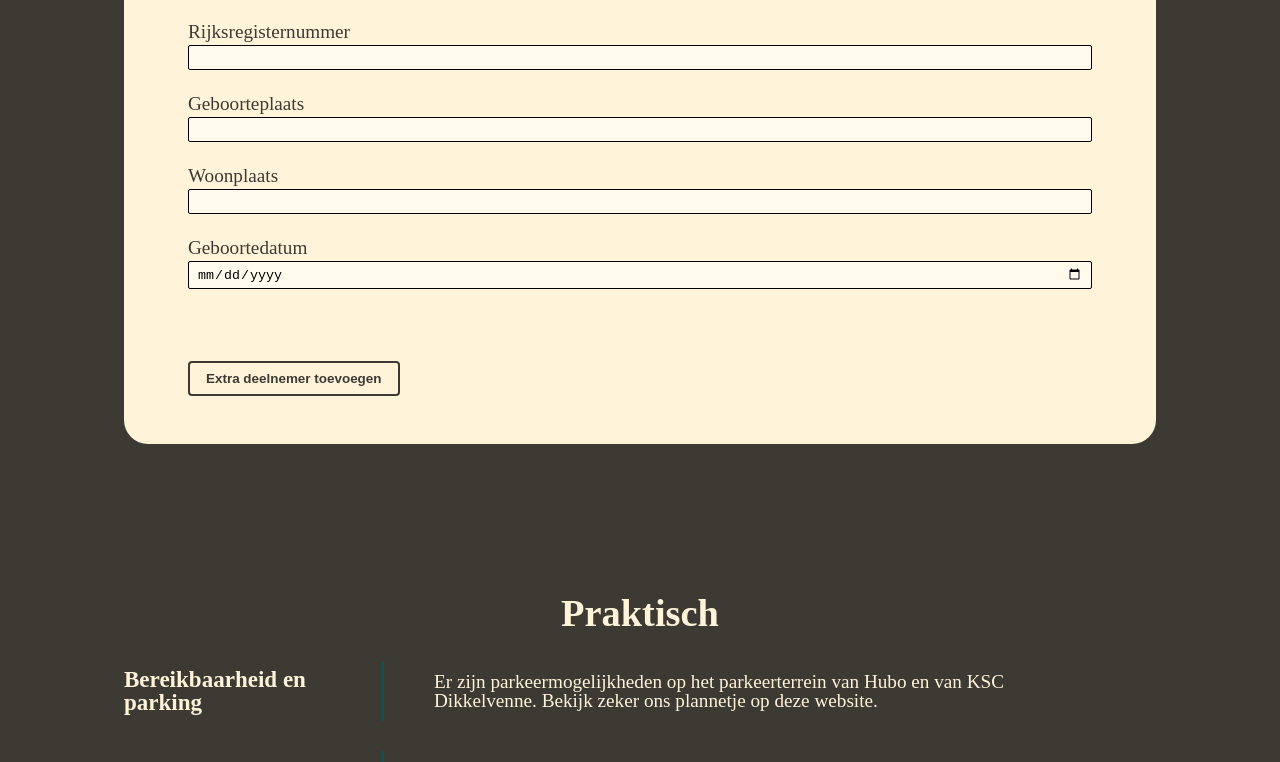
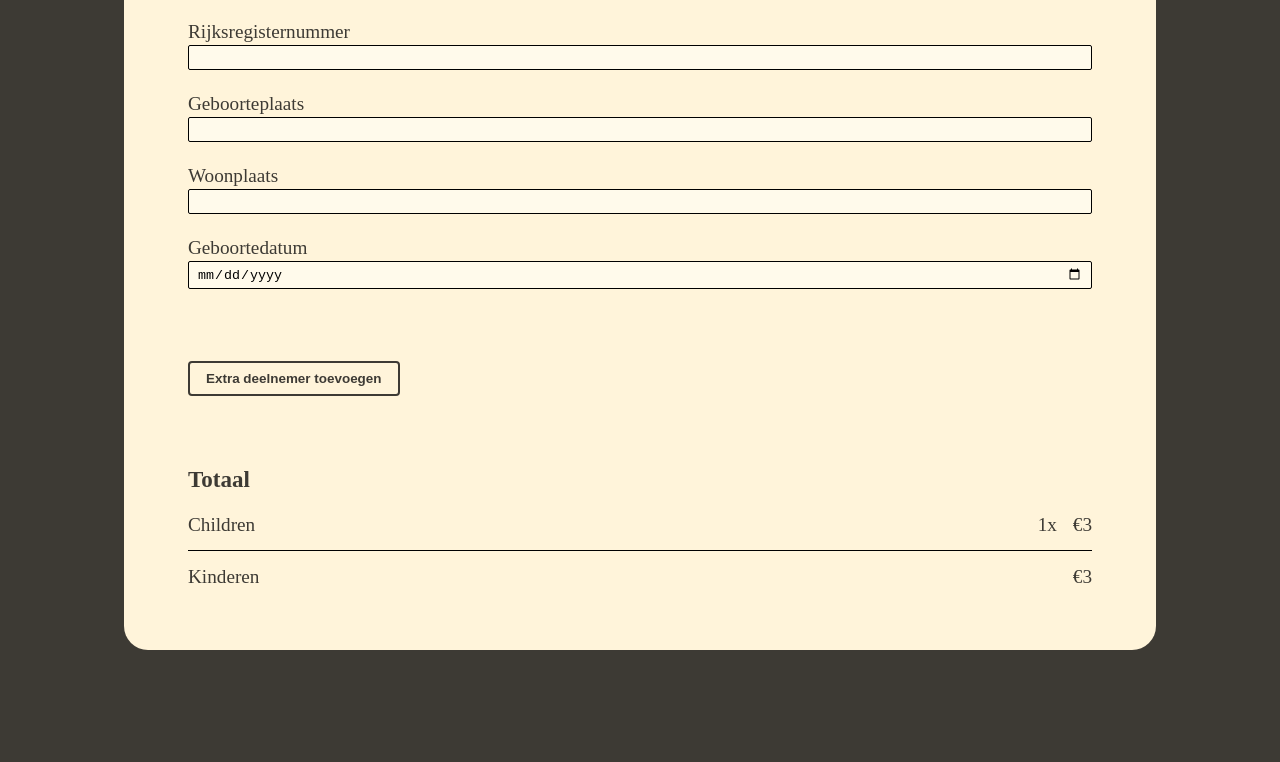
Before and after one commit to TijsM/el-toro-next, a Next.js app: page / in a window 1280 px wide. Shown: the part 3303-4065 px from the top of the page. Built offline with nearby package versions, Linux system fonts and the light colour scheme.

Commit message:
feat: add price calc

```diff
--- a/package.json
+++ b/package.json
@@ -12,6 +12,7 @@
     "@types/node": "20.2.4",
     "@types/react": "18.2.7",
     "@types/react-dom": "18.2.4",
+    "dayjs": "^1.11.8",
     "eslint": "8.41.0",
     "eslint-config-next": "13.4.4",
     "next": "13.4.4",
--- /dev/null
+++ b/src/components/sign-up/PriceCalculation.tsx
@@ -0,0 +1,114 @@
+import { useMemo } from "react";
+import { Particpant } from "./ParticipantForm";
+import dayjs from "dayjs";
+import {
+  CATEGORIES,
+  CategoryNames,
+  Category,
+} from "../../constants/categories";
+import { H3 } from "../../styled-components/Types";
+import styled from "styled-components";
+
+type PriceCalculationProps = {
+  participants: Particpant[];
+};
+
+export const PriceCalculation = ({ participants }: PriceCalculationProps) => {
+  const pricing = useMemo(() => {
+    const selectedCategories = participants.map((participant) => {
+      const age = dayjs().diff(participant.dateOfBirth, "years");
+
+      const category = Object.values(CATEGORIES).find((categoryInfo) => {
+        return age >= categoryInfo.minAge && age <= categoryInfo.maxAge;
+      });
+
+      return category;
+    });
+
+    const adultsAmount = selectedCategories.filter(
+      (cat) => !cat?.isChild
+    ).length;
+    const adultPrice = CATEGORIES.adult.price;
+
+    const childrenAmount = selectedCategories.filter(
+      (cat) => cat?.isChild
+    ).length;
+    const childPrice = CATEGORIES.child1.price;
+
+    return {
+      adults: {
+        amount: adultsAmount,
+        pricePP: CATEGORIES.adult.price,
+        priceTotal: adultsAmount * adultPrice,
+      },
+      children: {
+        amount: childrenAmount,
+        pricePP: CATEGORIES.child1.price,
+        priceTotal: childrenAmount * childPrice,
+      },
+    };
+  }, [participants]);
+
+  return (
+    <StContainer>
+      <StH3>Totaal</StH3>
+      {!!pricing.adults.amount && (
+        <StPriceRow>
+          <StPriceDescription>Volwassenen</StPriceDescription>
+          <StPriceDetailContainer>
+            <StAmount>{pricing.adults.amount}x</StAmount>
+            <StPrice>&#8364;{pricing.adults.pricePP}</StPrice>
+          </StPriceDetailContainer>
+        </StPriceRow>
+      )}
+      {!!pricing.children.amount && (
+        <StPriceRow>
+          <StPriceDescription>Children</StPriceDescription>
+          <StPriceDetailContainer>
+            <StAmount>{pricing.children.amount}x</StAmount>
+            <StPrice>&#8364;{pricing.children.pricePP}</StPrice>
+          </StPriceDetailContainer>
+        </StPriceRow>
+      )}
+      <StLine />
+      <StPriceRow>
+        <StPriceDescription>Kinderen</StPriceDescription>
+        <StPriceDetailContainer>
+          <StPrice>
+            &#8364;{pricing.children.priceTotal + pricing.adults.priceTotal}
+          </StPrice>
+        </StPriceDetailContainer>
+      </StPriceRow>
+    </StContainer>
+  );
+};
+
+const StContainer = styled.div`
+  margin-top: 72px;
+`;
+
+const StH3 = styled(H3)`
+  margin-bottom: 24px;
+`;
+
+const StPriceRow = styled.div`
+  display: flex;
+  margin: 16px 0px;
+`;
+
+const StPriceDescription = styled.div`
+  display: flex;
+  flex-grow: 1;
+`;
+const StPriceDetailContainer = styled.div``;
+
+const StAmount = styled.span`
+  margin-right: 16px;
+`;
+const StPrice = styled.span``;
+
+const StLine = styled.div`
+  height: 1px;
+  width: 100%;
+  background-color: black;
+`;
--- a/src/components/sign-up/Pricing.tsx
+++ b/src/components/sign-up/Pricing.tsx
@@ -1,5 +1,6 @@
 import styled from "styled-components";
 import { H3 } from "../../styled-components/Types";
+import { CATEGORIES } from "../../constants/categories";
 
 export const Pricing = () => {
   return (
@@ -7,11 +8,11 @@ export const Pricing = () => {
       <StPricingTitle>Prijslijst:</StPricingTitle>
       <StPriceRow>
         <StPriceText>Volwassenen</StPriceText>
-        <StPriceText>&#8364;10</StPriceText>
+        <StPriceText>&#8364;{CATEGORIES.adult.price}</StPriceText>
       </StPriceRow>
       <StPriceRow>
         <StPriceText>Kinderen</StPriceText>
-        <StPriceText>&#8364;3</StPriceText>
+        <StPriceText>&#8364;{CATEGORIES.child1.price}</StPriceText>
       </StPriceRow>
     </StArticle>
   );
--- a/src/components/sign-up/SignUpForm.tsx
+++ b/src/components/sign-up/SignUpForm.tsx
@@ -7,6 +7,7 @@ import {
   Particpant,
   defaultParticipant,
 } from "./ParticipantForm";
+import { PriceCalculation } from "./PriceCalculation";
 
 export const SignUpForm = () => {
   const [email, setEmail] = useState("");
@@ -64,6 +65,7 @@ export const SignUpForm = () => {
         text={"Extra deelnemer toevoegen"}
         size={"medium"}
       />
+      <PriceCalculation participants={participants} />
     </StContainer>
   );
 };
--- a/src/components/sign-up/index.tsx
+++ b/src/components/sign-up/index.tsx
@@ -1,3 +1,4 @@
 export * from "./SignUps";
 export * from "./Pricing";
 export * from "./SignUpForm";
+export * from "./PriceCalculation";
--- /dev/null
+++ b/src/constants/categories.ts
@@ -0,0 +1,48 @@
+export type Category = {
+  price: number;
+  minAge: number;
+  maxAge: number;
+  isChild: boolean;
+};
+
+export type CategoryNames = "child1" | "child2" | "child3" | "child4" | "adult";
+
+export type Categories = {
+  [cateogryName in CategoryNames]: Category;
+};
+
+const CHILD_PRICE = 3;
+const ADULT_PRICE = 10;
+
+export const CATEGORIES: Categories = {
+  child1: {
+    price: CHILD_PRICE,
+    minAge: 0,
+    maxAge: 5,
+    isChild: true,
+  },
+  child2: {
+    price: CHILD_PRICE,
+    minAge: 6,
+    maxAge: 7,
+    isChild: true,
+  },
+  child3: {
+    price: CHILD_PRICE,
+    minAge: 8,
+    maxAge: 9,
+    isChild: true,
+  },
+  child4: {
+    price: CHILD_PRICE,
+    minAge: 10,
+    maxAge: 11,
+    isChild: true,
+  },
+  adult: {
+    price: ADULT_PRICE,
+    minAge: 12,
+    maxAge: 999,
+    isChild: false,
+  },
+};
```
Also changed, not shown: 1 other file (tests, documents, lock files or other folders).
